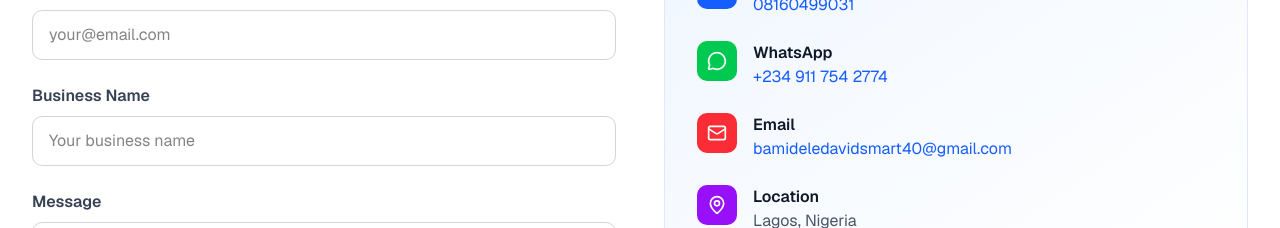
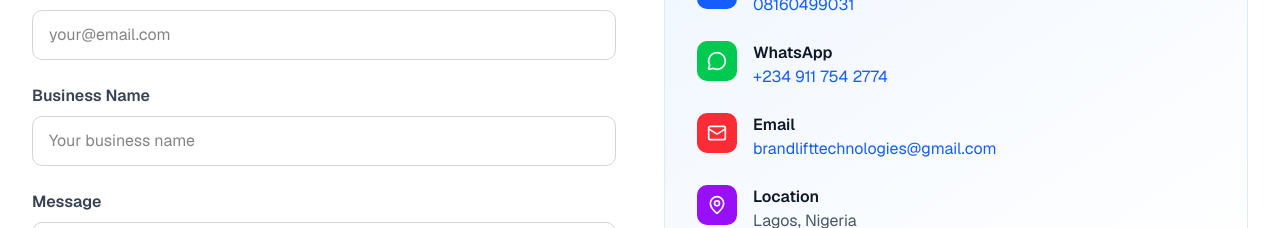
Before and after one commit to davidgraphix/brandlift-technologies, a Next.js app: page / in a window 1280 px wide. Shown: the part 5160-5388 px from the top of the page. Built offline with nearby package versions, Linux system fonts and the light colour scheme.

Commit message:
Update contact.tsx

```diff
--- a/components/contact.tsx
+++ b/components/contact.tsx
@@ -95,8 +95,8 @@ Message: ${formData.message}`;
     {
       icon: Mail,
       label: "Email",
-      value: "bamideledavidsmart40@gmail.com",
-      link: "mailto:bamideledavidsmart40@gmail.com",
+      value: "brandlifttechnologies@gmail.com",
+      link: "mailto: brandlifttechnologies@gmail.com",
       color: "bg-red-500",
     },
     {
```
